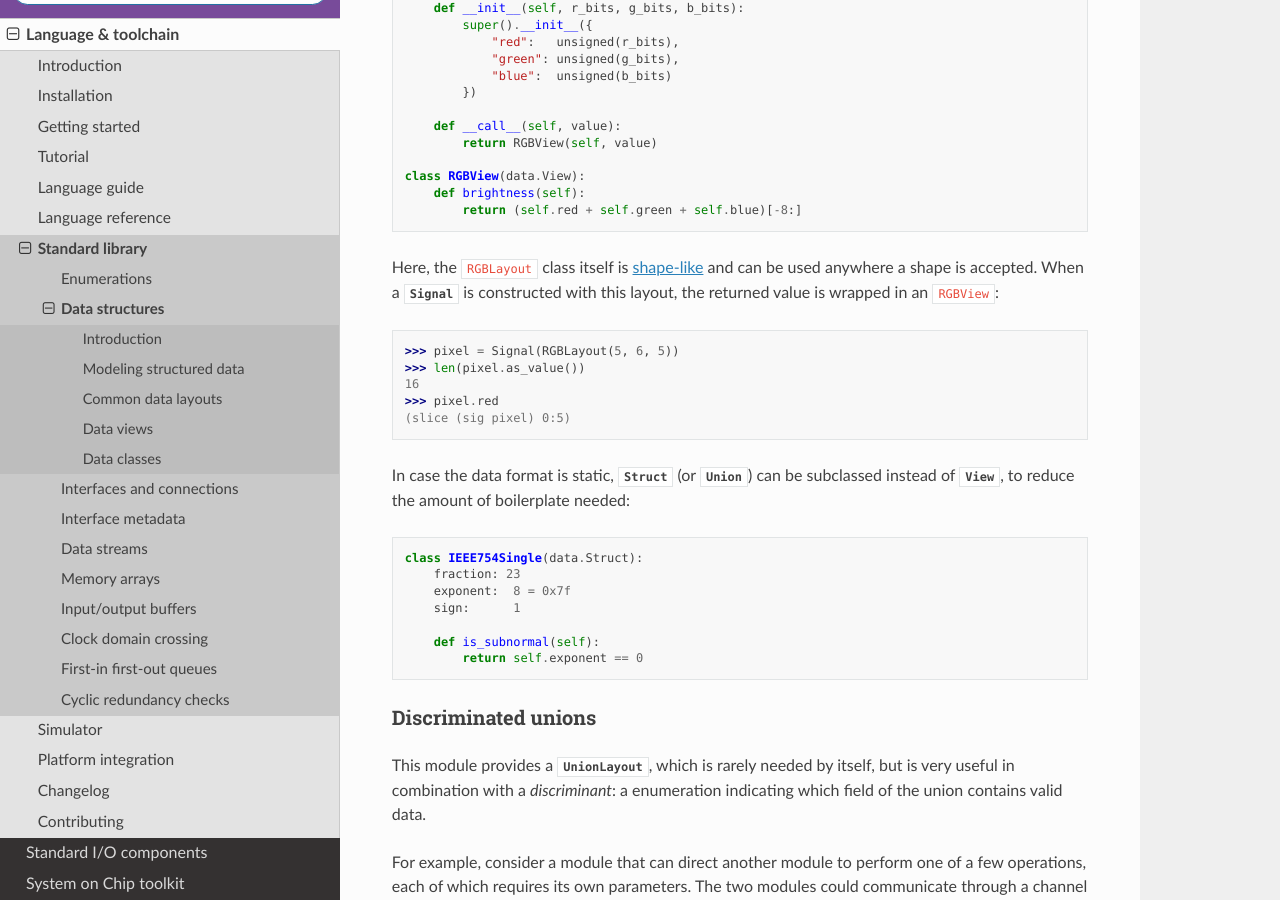
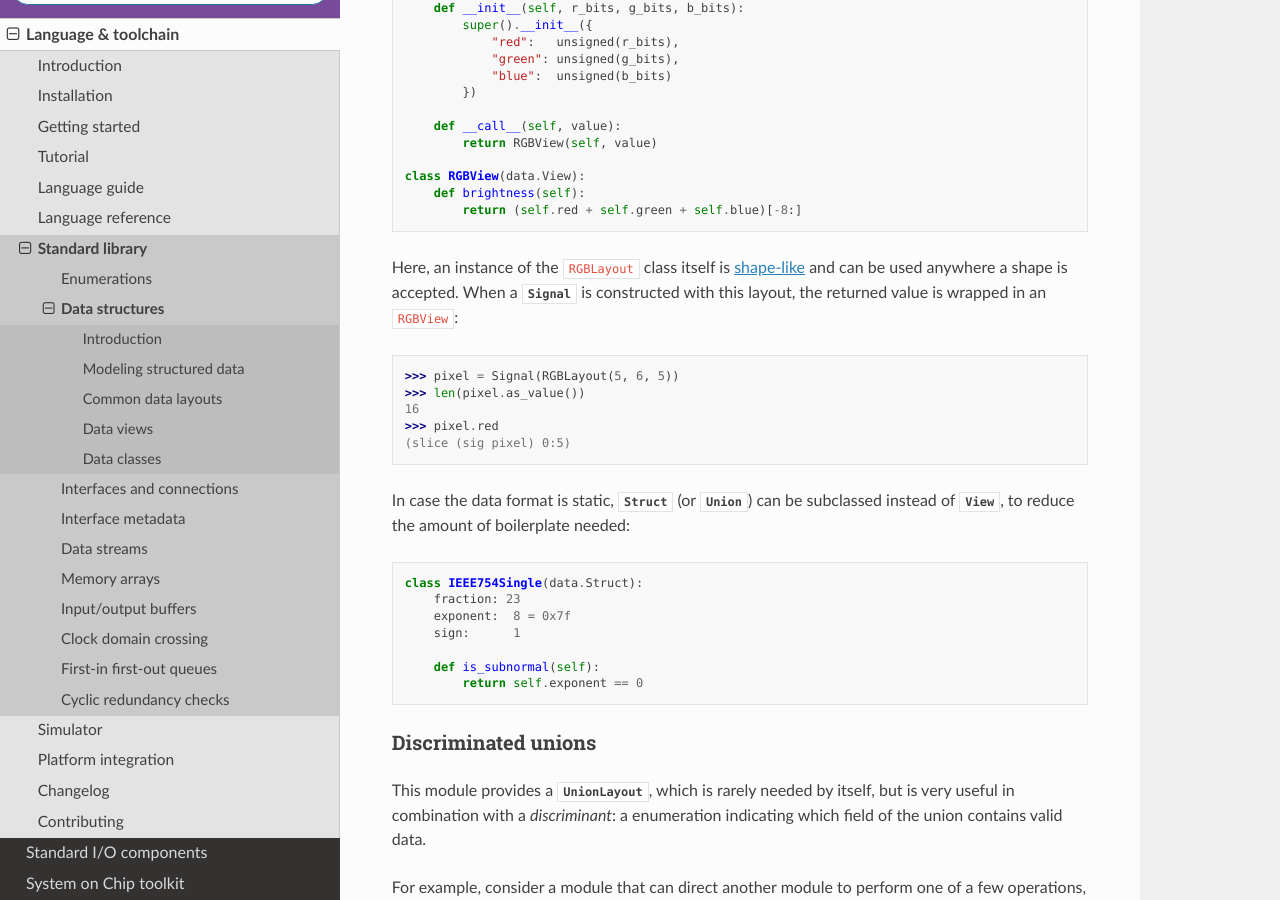
Before and after one commit to amaranth-lang/amaranth, a Sphinx documentation site: the page built from docs/stdlib/data.rst, in a window 1280 px wide and 900 px high, scrolled down 2916 px. Built offline with Sphinx 7.4.7 and the Read the Docs theme 2.0.0, drawn with Linux system fonts in a browser that asks for light colours; the version number could not be read and is left out.

Commit message:
docs/stdlib/data: improved wording describing example that is shape-like
The RGBLayout class itself is not shapelike, only instances of this class
are shape-like. (i.e. `Shape.cast(RGBLayout)` would fail)
It's worth being precise especially because in some cases the classes
themselves are shape-like, for example in the case of Enums, the classes
that inherit from Enum are shape-like.

```diff
--- a/docs/stdlib/data.rst
+++ b/docs/stdlib/data.rst
@@ -155,7 +155,7 @@ In case the data has related operations or transformations, :class:`View` can be
         def brightness(self):
             return (self.red + self.green + self.blue)[-8:]
 
-Here, the :py:`RGBLayout` class itself is :ref:`shape-like <lang-shapelike>` and can be used anywhere a shape is accepted. When a :class:`Signal` is constructed with this layout, the returned value is wrapped in an :py:`RGBView`:
+Here, an instance of the :py:`RGBLayout` class itself is :ref:`shape-like <lang-shapelike>` and can be used anywhere a shape is accepted. When a :class:`Signal` is constructed with this layout, the returned value is wrapped in an :py:`RGBView`:
 
 .. doctest::
 
```
